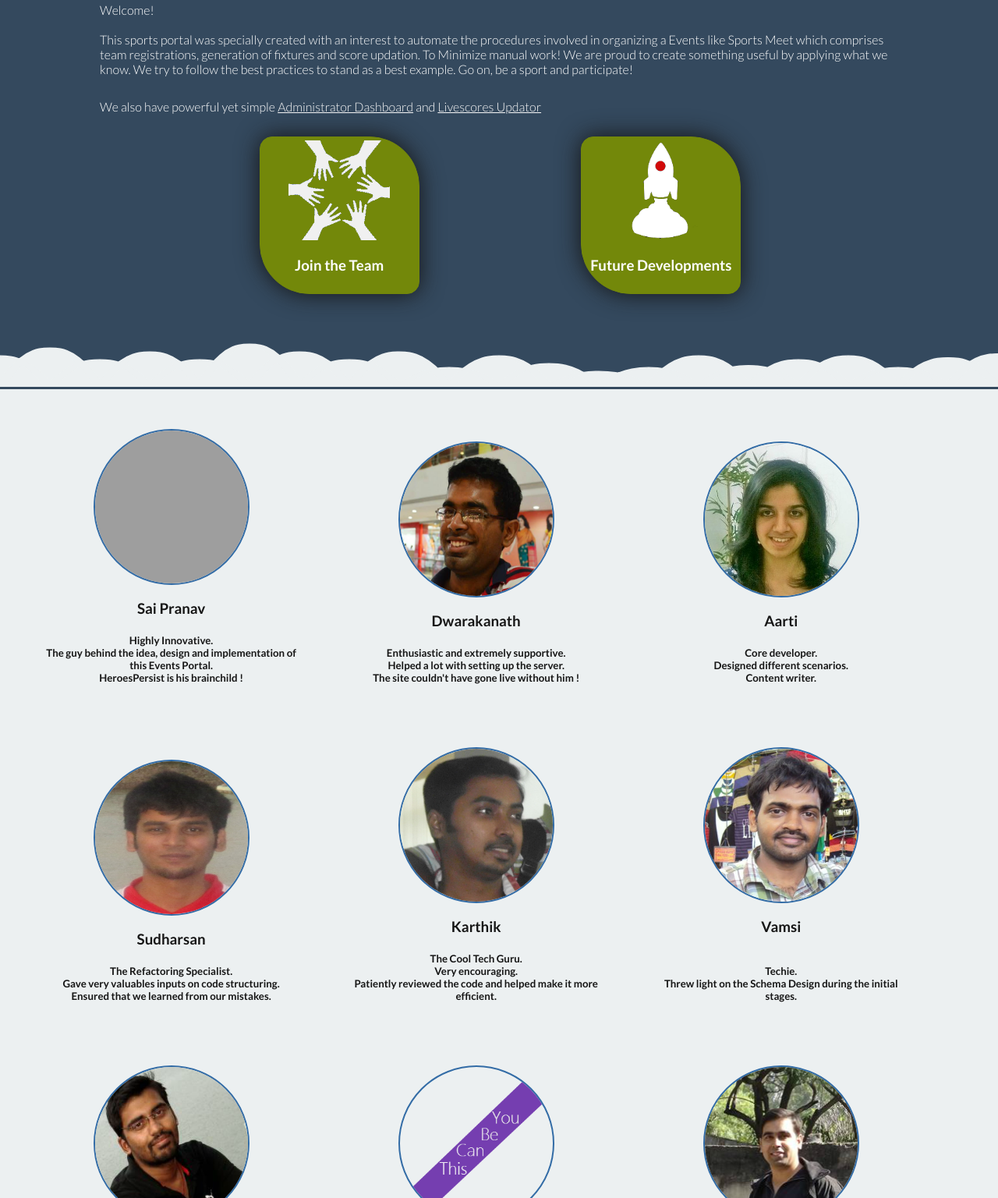
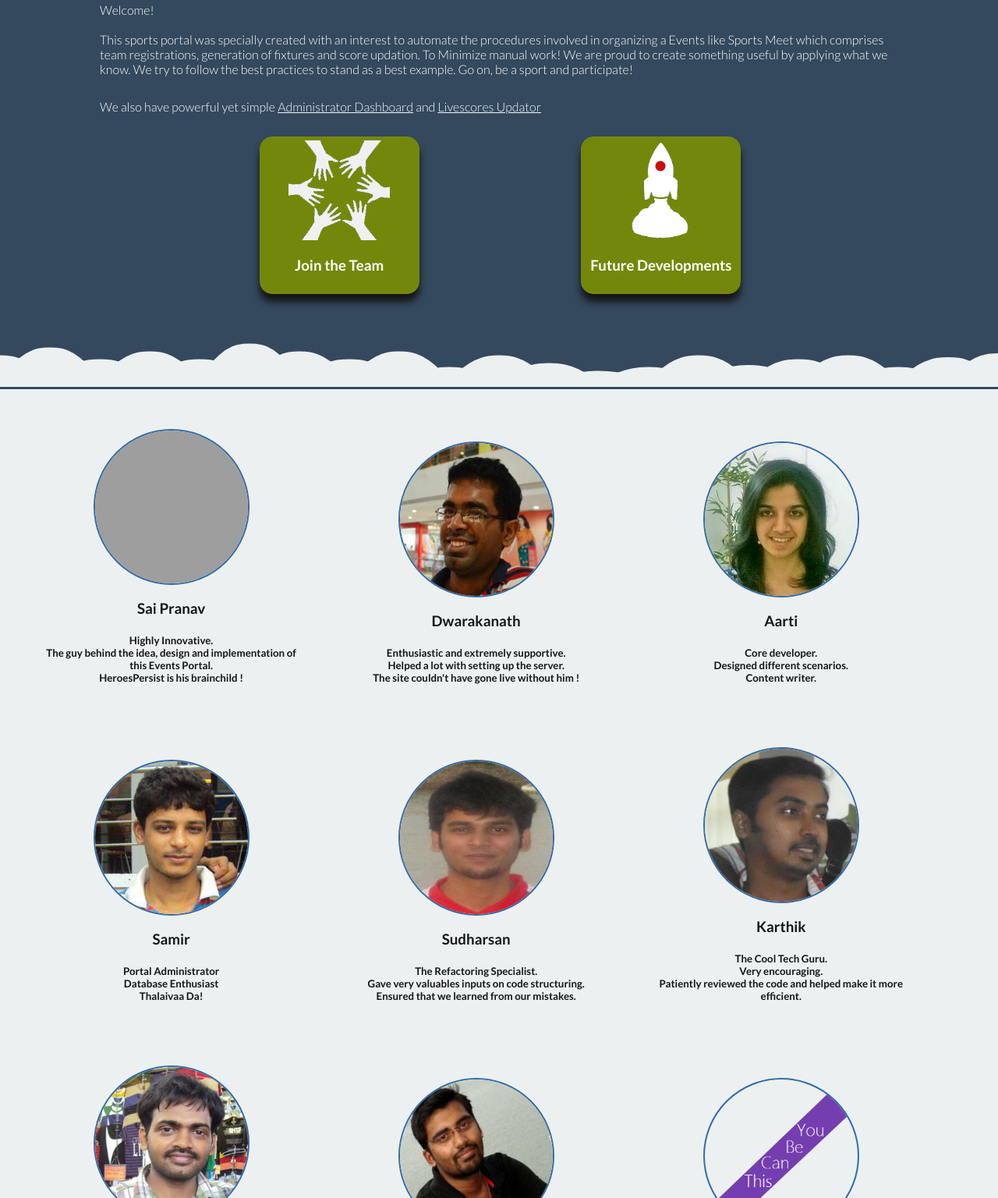
Before and after one commit to AravindKv805/Heroes-Persist, a plain HTML site: page events/WebContent/about.html in a window 1280 px wide and 2358 px high. Shown: the part 138-1674 px from the top of the page at 78% size. Drawn offline with Linux system fonts and the light colour scheme; no server answers; grey boxes are pictures that could not be loaded.

Commit message:
inital-public-release

```diff
--- a/events/WebContent/about.html
+++ b/events/WebContent/about.html
@@ -186,6 +186,15 @@
 						</span>
 					</div>
 					<div class="person">
+						<span class="photo"> <img src="webStuff/default/images/Samir.png" alt="person name"></img></span>
+						<span class="name">
+							<h3>Samir</h3>
+						</span>
+						<span class="description">
+							<h5>Portal Administrator<br>Database Enthusiast<br>Thalaivaa Da!</h5>
+						</span>
+					</div>
+					<div class="person">
 						<span class="photo"> <img src="webStuff/default/images/Sudarshan.png" alt="person name"></img></span>
 						<span class="name">
 							<h3>Sudharsan</h3>
--- a/events/WebContent/webStuff/default/css/default.css
+++ b/events/WebContent/webStuff/default/css/default.css
@@ -2915,11 +2915,11 @@ border-top-left-radius
 	line-height: 1.428571429;
 	border: 1px solid #73880A;
 	background-color: #73880A;
-	border-radius: 1em 4em 1em 4em;
+	border-radius: 1em;
 	-webkit-transition: all 0.2s ease-in-out;
 	transition: all 0.2s ease-in-out;
 	margin-left: 20%;
-	box-shadow: 0px 0px 30px #151515;
+	box-shadow: 0px 10px 10px #151515;
 }
 
 .thumbnail>img {
```
Also changed, not shown: events/WebContent/webStuff/default/images/Samir.png (added).
